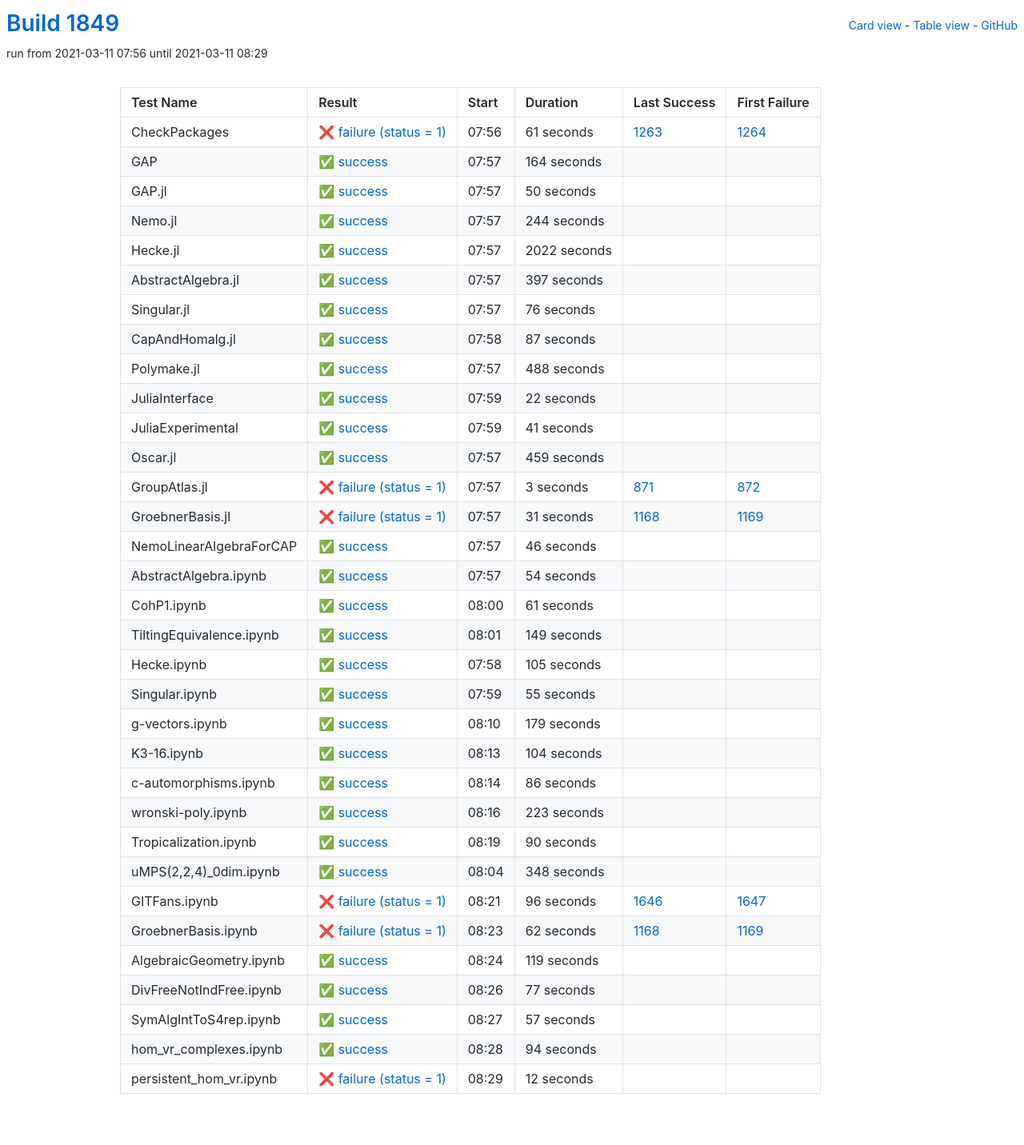
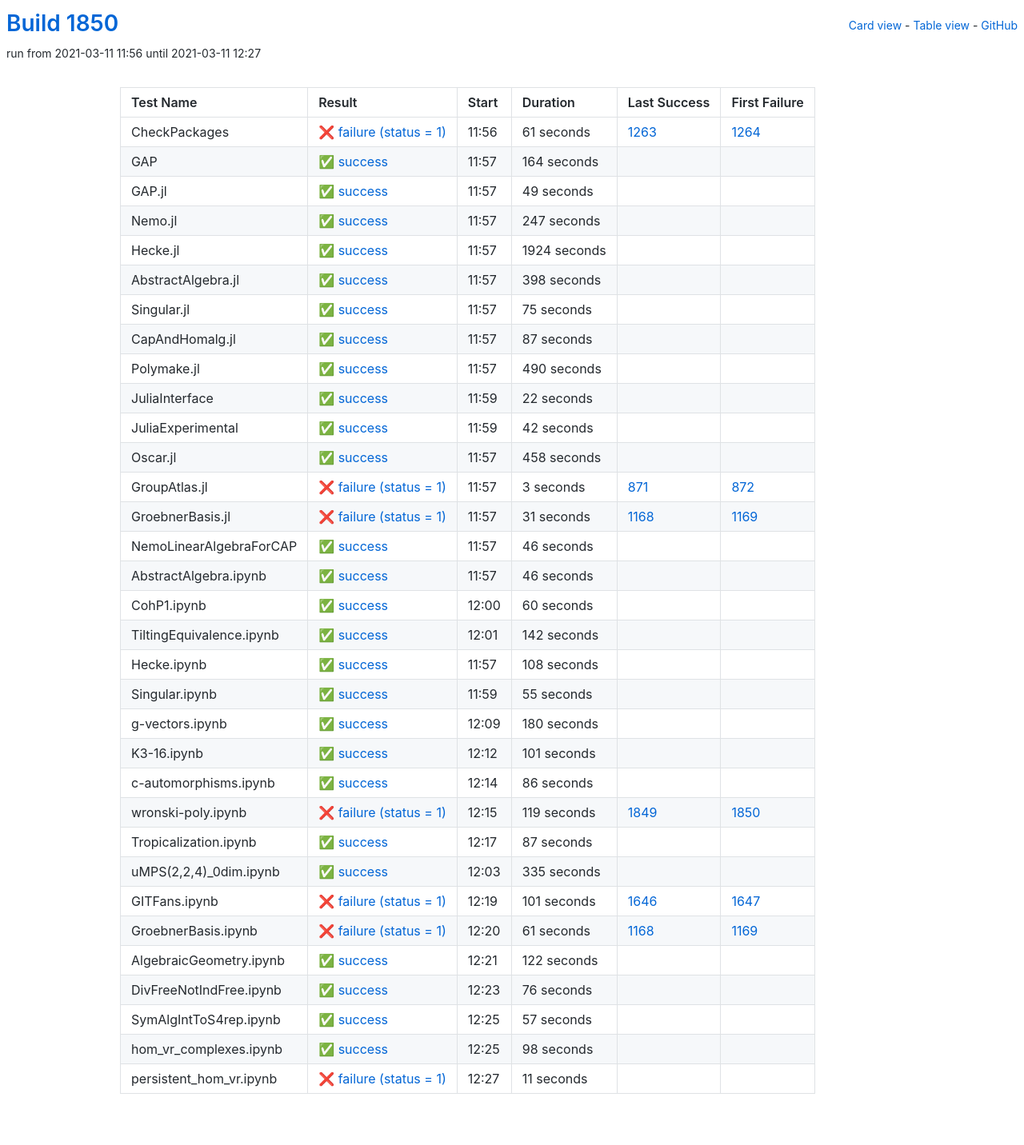
Before and after one commit to oscar-system/oscar-ci-status-stable, a Jekyll site: the page built from table.html, in a window 1280 px wide. Shown: the whole page at 80% size. Built offline with Jekyll 4.4.1, drawn with Linux system fonts in a browser that asks for light colours.

Commit message:
Build #1850

```diff
--- a/_data/ci.yml
+++ b/_data/ci.yml
@@ -1,6 +1,6 @@
 ---
-build: 1849
-build_url: https://oscarci.mathematik.uni-kl.de/job/oscar-stable/1849/
+build: 1850
+build_url: https://oscarci.mathematik.uni-kl.de/job/oscar-stable/1850/
 job: oscar-stable
 organization: oscar-system
 repo: oscar-ci-status-stable
@@ -8,8 +8,8 @@ repourl: https://github.com/oscar-system/oscar-ci-status-stable
 tests:
 - name: CheckPackages
   id: checkpackages
-  log: https://oscarci.mathematik.uni-kl.de/job/oscar-stable/1849/artifact/logs/build-1849/CheckPackages.log
-  start: 2021-03-11 07:56
+  log: https://oscarci.mathematik.uni-kl.de/job/oscar-stable/1850/artifact/logs/build-1850/CheckPackages.log
+  start: 2021-03-11 11:56
   success: false
   exitcode: 1
   status: failure
@@ -20,8 +20,8 @@ tests:
   first_failure_url: https://oscarci.mathematik.uni-kl.de/job/oscar-stable/1264/
 - name: GAP
   id: gap
-  log: https://oscarci.mathematik.uni-kl.de/job/oscar-stable/1849/artifact/logs/build-1849/GAP.log
-  start: 2021-03-11 07:57
+  log: https://oscarci.mathematik.uni-kl.de/job/oscar-stable/1850/artifact/logs/build-1850/GAP.log
+  start: 2021-03-11 11:57
   success: true
   exitcode: 0
   status: success
@@ -32,68 +32,68 @@ tests:
   first_failure_url:
 - name: GAP.jl
   id: gap-jl
-  log: https://oscarci.mathematik.uni-kl.de/job/oscar-stable/1849/artifact/logs/build-1849/GAP.jl.log
-  start: 2021-03-11 07:57
+  log: https://oscarci.mathematik.uni-kl.de/job/oscar-stable/1850/artifact/logs/build-1850/GAP.jl.log
+  start: 2021-03-11 11:57
   success: true
   exitcode: 0
   status: success
-  duration: 50
+  duration: 49
   last_success: false
   last_success_url:
   first_failure: false
   first_failure_url:
 - name: Nemo.jl
   id: nemo-jl
-  log: https://oscarci.mathematik.uni-kl.de/job/oscar-stable/1849/artifact/logs/build-1849/Nemo.jl.log
-  start: 2021-03-11 07:57
+  log: https://oscarci.mathematik.uni-kl.de/job/oscar-stable/1850/artifact/logs/build-1850/Nemo.jl.log
+  start: 2021-03-11 11:57
   success: true
   exitcode: 0
   status: success
-  duration: 244
+  duration: 247
   last_success: false
   last_success_url:
   first_failure: false
   first_failure_url:
 - name: Hecke.jl
   id: hecke-jl
-  log: https://oscarci.mathematik.uni-kl.de/job/oscar-stable/1849/artifact/logs/build-1849/Hecke.jl.log
-  start: 2021-03-11 07:57
+  log: https://oscarci.mathematik.uni-kl.de/job/oscar-stable/1850/artifact/logs/build-1850/Hecke.jl.log
+  start: 2021-03-11 11:57
   success: true
   exitcode: 0
   status: success
-  duration: 2022
+  duration: 1924
   last_success: false
   last_success_url:
   first_failure: false
   first_failure_url:
 - name: AbstractAlgebra.jl
   id: abstractalgebra-jl
-  log: https://oscarci.mathematik.uni-kl.de/job/oscar-stable/1849/artifact/logs/build-1849/AbstractAlgebra.jl.log
-  start: 2021-03-11 07:57
+  log: https://oscarci.mathematik.uni-kl.de/job/oscar-stable/1850/artifact/logs/build-1850/AbstractAlgebra.jl.log
+  start: 2021-03-11 11:57
   success: true
   exitcode: 0
   status: success
-  duration: 397
+  duration: 398
   last_success: false
   last_success_url:
   first_failure: false
   first_failure_url:
 - name: Singular.jl
   id: singular-jl
-  log: https://oscarci.mathematik.uni-kl.de/job/oscar-stable/1849/artifact/logs/build-1849/Singular.jl.log
-  start: 2021-03-11 07:57
+  log: https://oscarci.mathematik.uni-kl.de/job/oscar-stable/1850/artifact/logs/build-1850/Singular.jl.log
+  start: 2021-03-11 11:57
   success: true
   exitcode: 0
   status: success
-  duration: 76
+  duration: 75
   last_success: false
   last_success_url:
   first_failure: false
   first_failure_url:
 - name: CapAndHomalg.jl
   id: capandhomalg-jl
-  log: https://oscarci.mathematik.uni-kl.de/job/oscar-stable/1849/artifact/logs/build-1849/CapAndHomalg.jl.log
-  start: 2021-03-11 07:58
+  log: https://oscarci.mathematik.uni-kl.de/job/oscar-stable/1850/artifact/logs/build-1850/CapAndHomalg.jl.log
+  start: 2021-03-11 11:57
   success: true
   exitcode: 0
   status: success
@@ -104,20 +104,20 @@ tests:
   first_failure_url:
 - name: Polymake.jl
   id: polymake-jl
-  log: https://oscarci.mathematik.uni-kl.de/job/oscar-stable/1849/artifact/logs/build-1849/Polymake.jl.log
-  start: 2021-03-11 07:57
+  log: https://oscarci.mathematik.uni-kl.de/job/oscar-stable/1850/artifact/logs/build-1850/Polymake.jl.log
+  start: 2021-03-11 11:57
   success: true
   exitcode: 0
   status: success
-  duration: 488
+  duration: 490
   last_success: false
   last_success_url:
   first_failure: false
   first_failure_url:
 - name: JuliaInterface
   id: juliainterface
-  log: https://oscarci.mathematik.uni-kl.de/job/oscar-stable/1849/artifact/logs/build-1849/JuliaInterface.log
-  start: 2021-03-11 07:59
+  log: https://oscarci.mathematik.uni-kl.de/job/oscar-stable/1850/artifact/logs/build-1850/JuliaInterface.log
+  start: 2021-03-11 11:59
   success: true
   exitcode: 0
   status: success
@@ -128,32 +128,32 @@ tests:
   first_failure_url:
 - name: JuliaExperimental
   id: juliaexperimental
-  log: https://oscarci.mathematik.uni-kl.de/job/oscar-stable/1849/artifact/logs/build-1849/JuliaExperimental.log
-  start: 2021-03-11 07:59
+  log: https://oscarci.mathematik.uni-kl.de/job/oscar-stable/1850/artifact/logs/build-1850/JuliaExperimental.log
+  start: 2021-03-11 11:59
   success: true
   exitcode: 0
   status: success
-  duration: 41
+  duration: 42
   last_success: false
   last_success_url:
   first_failure: false
   first_failure_url:
 - name: Oscar.jl
   id: oscar-jl
-  log: https://oscarci.mathematik.uni-kl.de/job/oscar-stable/1849/artifact/logs/build-1849/Oscar.jl.log
-  start: 2021-03-11 07:57
+  log: https://oscarci.mathematik.uni-kl.de/job/oscar-stable/1850/artifact/logs/build-1850/Oscar.jl.log
+  start: 2021-03-11 11:57
   success: true
   exitcode: 0
   status: success
-  duration: 459
+  duration: 458
   last_success: false
   last_success_url:
   first_failure: false
   first_failure_url:
 - name: GroupAtlas.jl
   id: groupatlas-jl
-  log: https://oscarci.mathematik.uni-kl.de/job/oscar-stable/1849/artifact/logs/build-1849/GroupAtlas.jl.log
-  start: 2021-03-11 07:57
+  log: https://oscarci.mathematik.uni-kl.de/job/oscar-stable/1850/artifact/logs/build-1850/GroupAtlas.jl.log
+  start: 2021-03-11 11:57
   success: false
   exitcode: 1
   status: failure
@@ -164,8 +164,8 @@ tests:
   first_failure_url: https://oscarci.mathematik.uni-kl.de/job/oscar-stable/872/
 - name: GroebnerBasis.jl
   id: groebnerbasis-jl
-  log: https://oscarci.mathematik.uni-kl.de/job/oscar-stable/1849/artifact/logs/build-1849/GroebnerBasis.jl.log
-  start: 2021-03-11 07:57
+  log: https://oscarci.mathematik.uni-kl.de/job/oscar-stable/1850/artifact/logs/build-1850/GroebnerBasis.jl.log
+  start: 2021-03-11 11:57
   success: false
   exitcode: 1
   status: failure
@@ -176,8 +176,8 @@ tests:
   first_failure_url: https://oscarci.mathematik.uni-kl.de/job/oscar-stable/1169/
 - name: NemoLinearAlgebraForCAP
   id: nemolinearalgebraforcap
-  log: https://oscarci.mathematik.uni-kl.de/job/oscar-stable/1849/artifact/logs/build-1849/NemoLinearAlgebraForCAP.log
-  start: 2021-03-11 07:57
+  log: https://oscarci.mathematik.uni-kl.de/job/oscar-stable/1850/artifact/logs/build-1850/NemoLinearAlgebraForCAP.log
+  start: 2021-03-11 11:57
   success: true
   exitcode: 0
   status: success
@@ -188,56 +188,56 @@ tests:
   first_failure_url:
 - name: AbstractAlgebra.ipynb
   id: abstractalgebra-ipynb
-  log: https://oscarci.mathematik.uni-kl.de/job/oscar-stable/1849/artifact/logs/build-1849/AbstractAlgebra.ipynb.log
-  start: 2021-03-11 07:57
+  log: https://oscarci.mathematik.uni-kl.de/job/oscar-stable/1850/artifact/logs/build-1850/AbstractAlgebra.ipynb.log
+  start: 2021-03-11 11:57
   success: true
   exitcode: 0
   status: success
-  duration: 54
+  duration: 46
   last_success: false
   last_success_url:
   first_failure: false
   first_failure_url:
 - name: CohP1.ipynb
   id: cohp1-ipynb
-  log: https://oscarci.mathematik.uni-kl.de/job/oscar-stable/1849/artifact/logs/build-1849/CohP1.ipynb.log
-  start: 2021-03-11 08:00
+  log: https://oscarci.mathematik.uni-kl.de/job/oscar-stable/1850/artifact/logs/build-1850/CohP1.ipynb.log
+  start: 2021-03-11 12:00
   success: true
   exitcode: 0
   status: success
-  duration: 61
+  duration: 60
   last_success: false
   last_success_url:
   first_failure: false
   first_failure_url:
 - name: TiltingEquivalence.ipynb
   id: tiltingequivalence-ipynb
-  log: https://oscarci.mathematik.uni-kl.de/job/oscar-stable/1849/artifact/logs/build-1849/TiltingEquivalence.ipynb.log
-  start: 2021-03-11 08:01
+  log: https://oscarci.mathematik.uni-kl.de/job/oscar-stable/1850/artifact/logs/build-1850/TiltingEquivalence.ipynb.log
+  start: 2021-03-11 12:01
   success: true
   exitcode: 0
   status: success
-  duration: 149
+  duration: 142
   last_success: false
   last_success_url:
   first_failure: false
   first_failure_url:
 - name: Hecke.ipynb
   id: hecke-ipynb
-  log: https://oscarci.mathematik.uni-kl.de/job/oscar-stable/1849/artifact/logs/build-1849/Hecke.ipynb.log
-  start: 2021-03-11 07:58
+  log: https://oscarci.mathematik.uni-kl.de/job/oscar-stable/1850/artifact/logs/build-1850/Hecke.ipynb.log
+  start: 2021-03-11 11:57
   success: true
   exitcode: 0
   status: success
-  duration: 105
+  duration: 108
   last_success: false
   last_success_url:
   first_failure: false
   first_failure_url:
 - name: Singular.ipynb
   id: singular-ipynb
-  log: https://oscarci.mathematik.uni-kl.de/job/oscar-stable/1849/artifact/logs/build-1849/Singular.ipynb.log
-  start: 2021-03-11 07:59
+  log: https://oscarci.mathematik.uni-kl.de/job/oscar-stable/1850/artifact/logs/build-1850/Singular.ipynb.log
+  start: 2021-03-11 11:59
   success: true
   exitcode: 0
   status: success
@@ -248,32 +248,32 @@ tests:
   first_failure_url:
 - name: g-vectors.ipynb
   id: g-vectors-ipynb
-  log: https://oscarci.mathematik.uni-kl.de/job/oscar-stable/1849/artifact/logs/build-1849/g-vectors.ipynb.log
-  start: 2021-03-11 08:10
+  log: https://oscarci.mathematik.uni-kl.de/job/oscar-stable/1850/artifact/logs/build-1850/g-vectors.ipynb.log
+  start: 2021-03-11 12:09
   success: true
   exitcode: 0
   status: success
-  duration: 179
+  duration: 180
   last_success: false
   last_success_url:
   first_failure: false
   first_failure_url:
 - name: K3-16.ipynb
   id: k3-16-ipynb
-  log: https://oscarci.mathematik.uni-kl.de/job/oscar-stable/1849/artifact/logs/build-1849/K3-16.ipynb.log
-  start: 2021-03-11 08:13
+  log: https://oscarci.mathematik.uni-kl.de/job/oscar-stable/1850/artifact/logs/build-1850/K3-16.ipynb.log
+  start: 2021-03-11 12:12
   success: true
   exitcode: 0
   status: success
-  duration: 104
+  duration: 101
   last_success: false
   last_success_url:
   first_failure: false
   first_failure_url:
 - name: c-automorphisms.ipynb
   id: c-automorphisms-ipynb
-  log: https://oscarci.mathematik.uni-kl.de/job/oscar-stable/1849/artifact/logs/build-1849/c-automorphisms.ipynb.log
-  start: 2021-03-11 08:14
+  log: https://oscarci.mathematik.uni-kl.de/job/oscar-stable/1850/artifact/logs/build-1850/c-automorphisms.ipynb.log
+  start: 2021-03-11 12:14
   success: true
   exitcode: 0
   status: success
@@ -284,92 +284,92 @@ tests:
   first_failure_url:
 - name: wronski-poly.ipynb
   id: wronski-poly-ipynb
-  log: https://oscarci.mathematik.uni-kl.de/job/oscar-stable/1849/artifact/logs/build-1849/wronski-poly.ipynb.log
-  start: 2021-03-11 08:16
+  log: https://oscarci.mathematik.uni-kl.de/job/oscar-stable/1850/artifact/logs/build-1850/wronski-poly.ipynb.log
+  start: 2021-03-11 12:15
+  success: false
+  exitcode: 1
+  status: failure
+  duration: 119
+  last_success: 1849
+  last_success_url: https://oscarci.mathematik.uni-kl.de/job/oscar-stable/1849/
+  first_failure: 1850
+  first_failure_url: https://oscarci.mathematik.uni-kl.de/job/oscar-stable/1850/
+- name: Tropicalization.ipynb
+  id: tropicalization-ipynb
+  log: https://oscarci.mathematik.uni-kl.de/job/oscar-stable/1850/artifact/logs/build-1850/Tropicalization.ipynb.log
+  start: 2021-03-11 12:17
   success: true
   exitcode: 0
   status: success
-  duration: 223
-  last_success: false
-  last_success_url:
-  first_failure: false
-  first_failure_url:
-- name: Tropicalization.ipynb
-  id: tropicalization-ipynb
-  log: https://oscarci.mathematik.uni-kl.de/job/oscar-stable/1849/artifact/logs/build-1849/Tropicalization.ipynb.log
-  start: 2021-03-11 08:19
-  success: true
-  exitcode: 0
-  status: success
-  duration: 90
+  duration: 87
   last_success: false
   last_success_url:
   first_failure: false
   first_failure_url:
 - name: uMPS(2,2,4)_0dim.ipynb
   id: umps-2-2-4-0dim-ipynb
-  log: https://oscarci.mathematik.uni-kl.de/job/oscar-stable/1849/artifact/logs/build-1849/uMPS-2-2-4-_0dim.ipynb.log
-  start: 2021-03-11 08:04
+  log: https://oscarci.mathematik.uni-kl.de/job/oscar-stable/1850/artifact/logs/build-1850/uMPS-2-2-4-_0dim.ipynb.log
+  start: 2021-03-11 12:03
   success: true
   exitcode: 0
   status: success
-  duration: 348
+  duration: 335
   last_success: false
   last_success_url:
   first_failure: false
   first_failure_url:
 - name: GITFans.ipynb
   id: gitfans-ipynb
-  log: https://oscarci.mathematik.uni-kl.de/job/oscar-stable/1849/artifact/logs/build-1849/GITFans.ipynb.log
-  start: 2021-03-11 08:21
+  log: https://oscarci.mathematik.uni-kl.de/job/oscar-stable/1850/artifact/logs/build-1850/GITFans.ipynb.log
+  start: 2021-03-11 12:19
   success: false
   exitcode: 1
   status: failure
-  duration: 96
+  duration: 101
   last_success: 1646
   last_success_url: https://oscarci.mathematik.uni-kl.de/job/oscar-stable/1646/
   first_failure: 1647
   first_failure_url: https://oscarci.mathematik.uni-kl.de/job/oscar-stable/1647/
 - name: GroebnerBasis.ipynb
   id: groebnerbasis-ipynb
-  log: https://oscarci.mathematik.uni-kl.de/job/oscar-stable/1849/artifact/logs/build-1849/GroebnerBasis.ipynb.log
-  start: 2021-03-11 08:23
+  log: https://oscarci.mathematik.uni-kl.de/job/oscar-stable/1850/artifact/logs/build-1850/GroebnerBasis.ipynb.log
+  start: 2021-03-11 12:20
   success: false
   exitcode: 1
   status: failure
-  duration: 62
+  duration: 61
   last_success: 1168
   last_success_url: https://oscarci.mathematik.uni-kl.de/job/oscar-stable/1168/
   first_failure: 1169
   first_failure_url: https://oscarci.mathematik.uni-kl.de/job/oscar-stable/1169/
 - name: AlgebraicGeometry.ipynb
   id: algebraicgeometry-ipynb
-  log: https://oscarci.mathematik.uni-kl.de/job/oscar-stable/1849/artifact/logs/build-1849/AlgebraicGeometry.ipynb.log
-  start: 2021-03-11 08:24
+  log: https://oscarci.mathematik.uni-kl.de/job/oscar-stable/1850/artifact/logs/build-1850/AlgebraicGeometry.ipynb.log
+  start: 2021-03-11 12:21
   success: true
   exitcode: 0
   status: success
-  duration: 119
+  duration: 122
   last_success: false
   last_success_url:
   first_failure: false
   first_failure_url:
 - name: DivFreeNotIndFree.ipynb
   id: divfreenotindfree-ipynb
-  log: https://oscarci.mathematik.uni-kl.de/job/oscar-stable/1849/artifact/logs/build-1849/DivFreeNotIndFree.ipynb.log
-  start: 2021-03-11 08:26
+  log: https://oscarci.mathematik.uni-kl.de/job/oscar-stable/1850/artifact/logs/build-1850/DivFreeNotIndFree.ipynb.log
+  start: 2021-03-11 12:23
   success: true
   exitcode: 0
   status: success
-  duration: 77
+  duration: 76
   last_success: false
   last_success_url:
   first_failure: false
   first_failure_url:
 - name: SymAlgIntToS4rep.ipynb
   id: symalginttos4rep-ipynb
-  log: https://oscarci.mathematik.uni-kl.de/job/oscar-stable/1849/artifact/logs/build-1849/SymAlgIntToS4rep.ipynb.log
-  start: 2021-03-11 08:27
+  log: https://oscarci.mathematik.uni-kl.de/job/oscar-stable/1850/artifact/logs/build-1850/SymAlgIntToS4rep.ipynb.log
+  start: 2021-03-11 12:25
   success: true
   exitcode: 0
   status: success
@@ -380,24 +380,24 @@ tests:
   first_failure_url:
 - name: hom_vr_complexes.ipynb
   id: hom-vr-complexes-ipynb
-  log: https://oscarci.mathematik.uni-kl.de/job/oscar-stable/1849/artifact/logs/build-1849/hom_vr_complexes.ipynb.log
-  start: 2021-03-11 08:28
+  log: https://oscarci.mathematik.uni-kl.de/job/oscar-stable/1850/artifact/logs/build-1850/hom_vr_complexes.ipynb.log
+  start: 2021-03-11 12:25
   success: true
   exitcode: 0
   status: success
-  duration: 94
+  duration: 98
   last_success: false
   last_success_url:
   first_failure: false
   first_failure_url:
 - name: persistent_hom_vr.ipynb
   id: persistent-hom-vr-ipynb
-  log: https://oscarci.mathematik.uni-kl.de/job/oscar-stable/1849/artifact/logs/build-1849/persistent_hom_vr.ipynb.log
-  start: 2021-03-11 08:29
+  log: https://oscarci.mathematik.uni-kl.de/job/oscar-stable/1850/artifact/logs/build-1850/persistent_hom_vr.ipynb.log
+  start: 2021-03-11 12:27
   success: false
   exitcode: 1
   status: failure
-  duration: 12
+  duration: 11
   last_success: false
   last_success_url:
   first_failure: false
```
Also changed, not shown: README.md.
